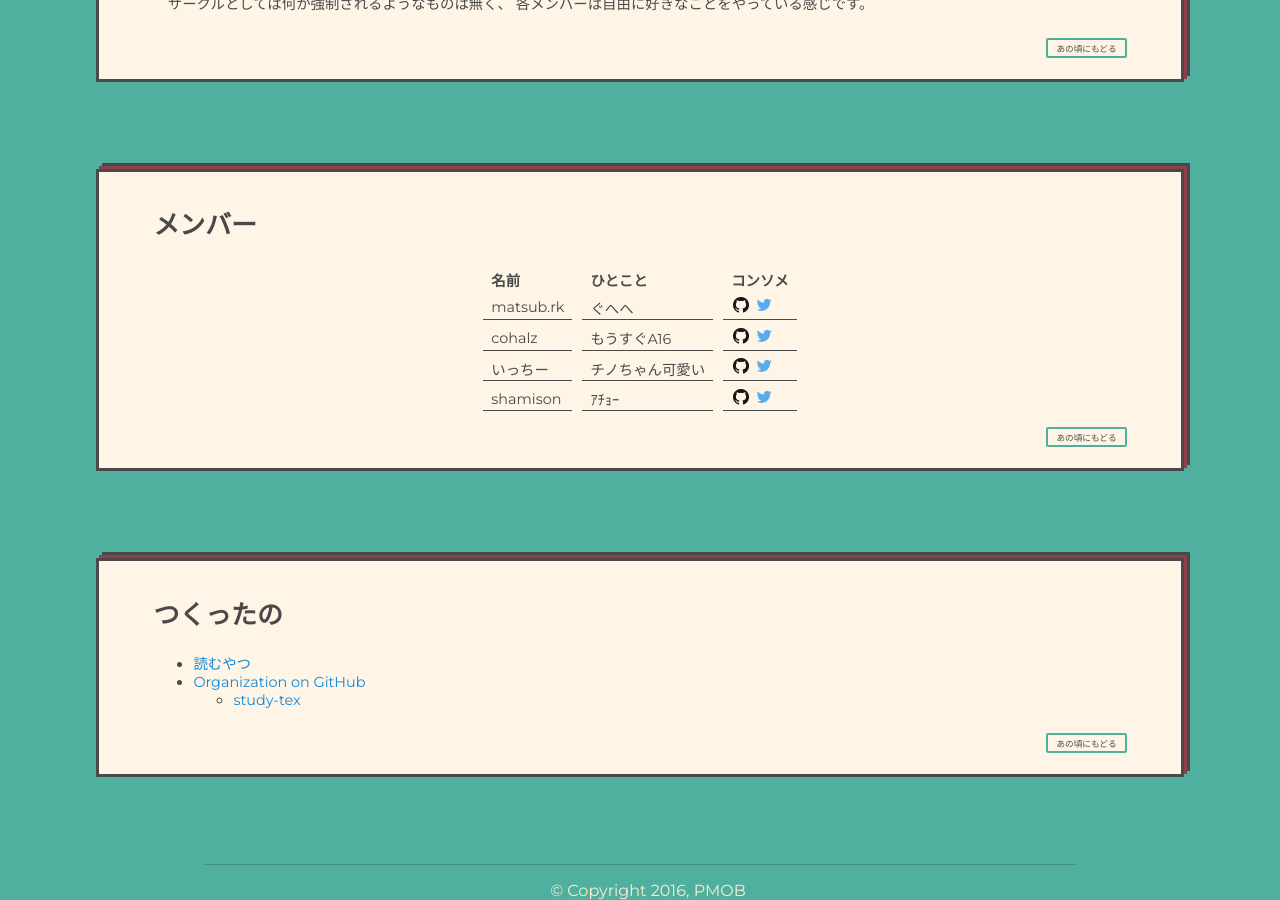
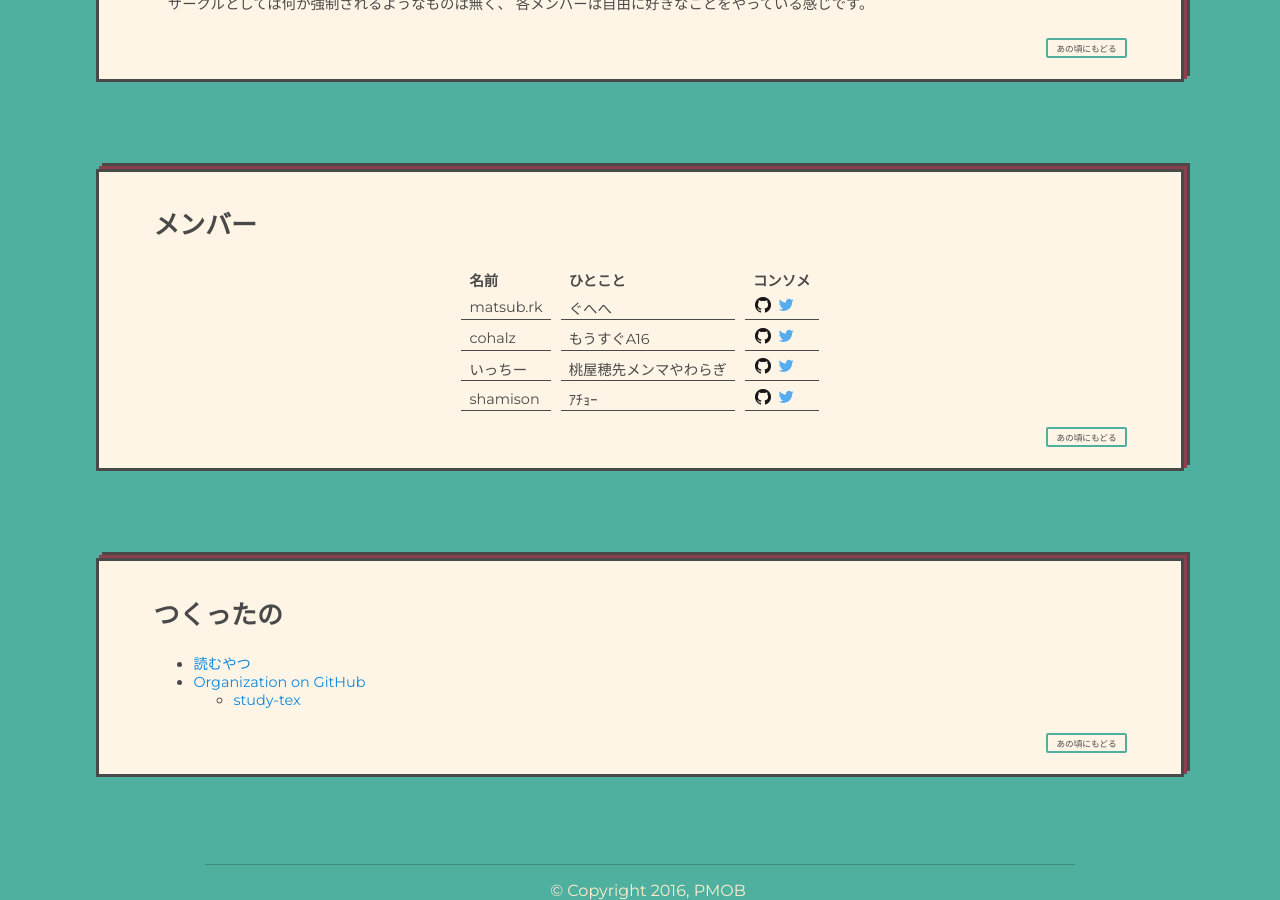
Before and after one commit to falcao0168/PMOB.github.io, a Jekyll site: the page built from index.html, in a window 1280 px wide and 900 px high, scrolled down 2455 px. Built offline with Jekyll 4.4.1, drawn with Linux system fonts in a browser that asks for light colours.

Commit message:
:modify: ichi's message kaeta

```diff
--- a/_data/members.yml
+++ b/_data/members.yml
@@ -9,7 +9,7 @@
   twitter: cohalz
 
 - name: いっちー
-  message: チノちゃん可愛い
+  message: 桃屋穂先メンマやわらぎ
   github: kurosanex
   twitter: sanex_now
 
```
